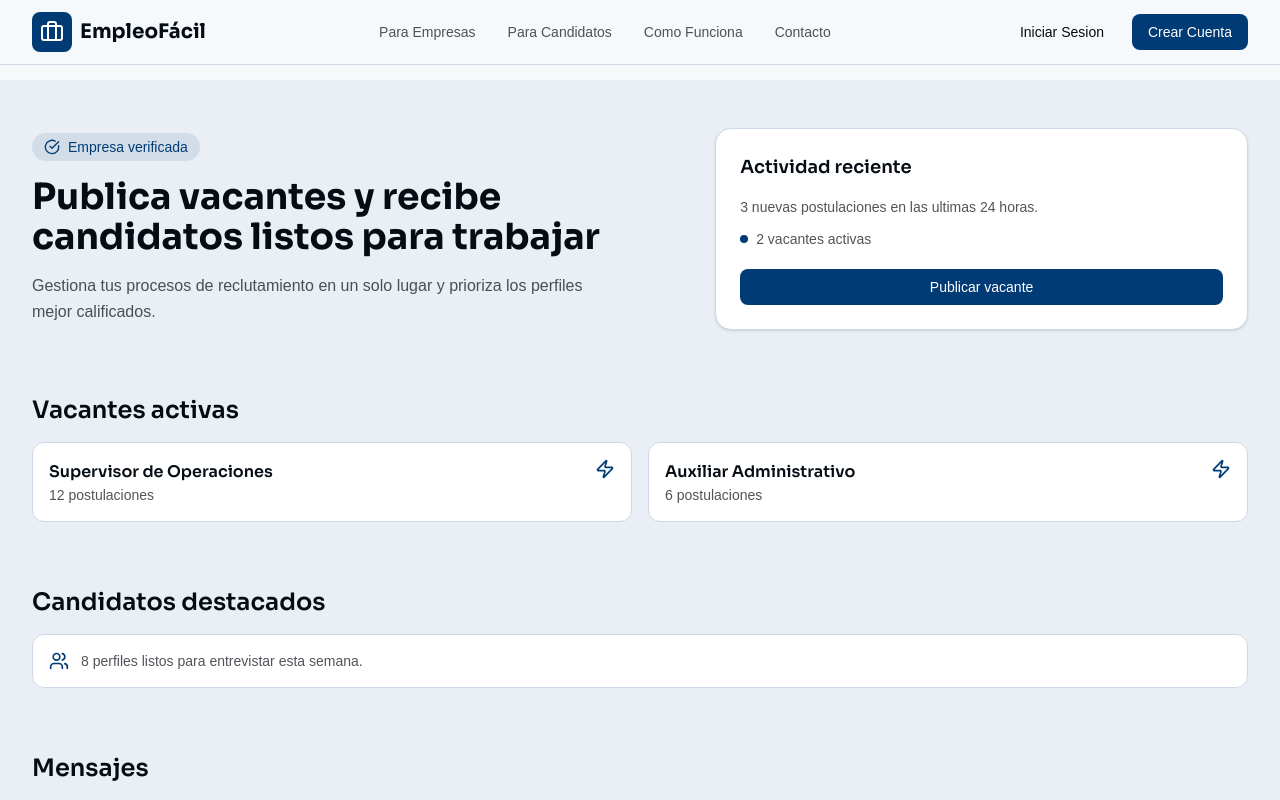
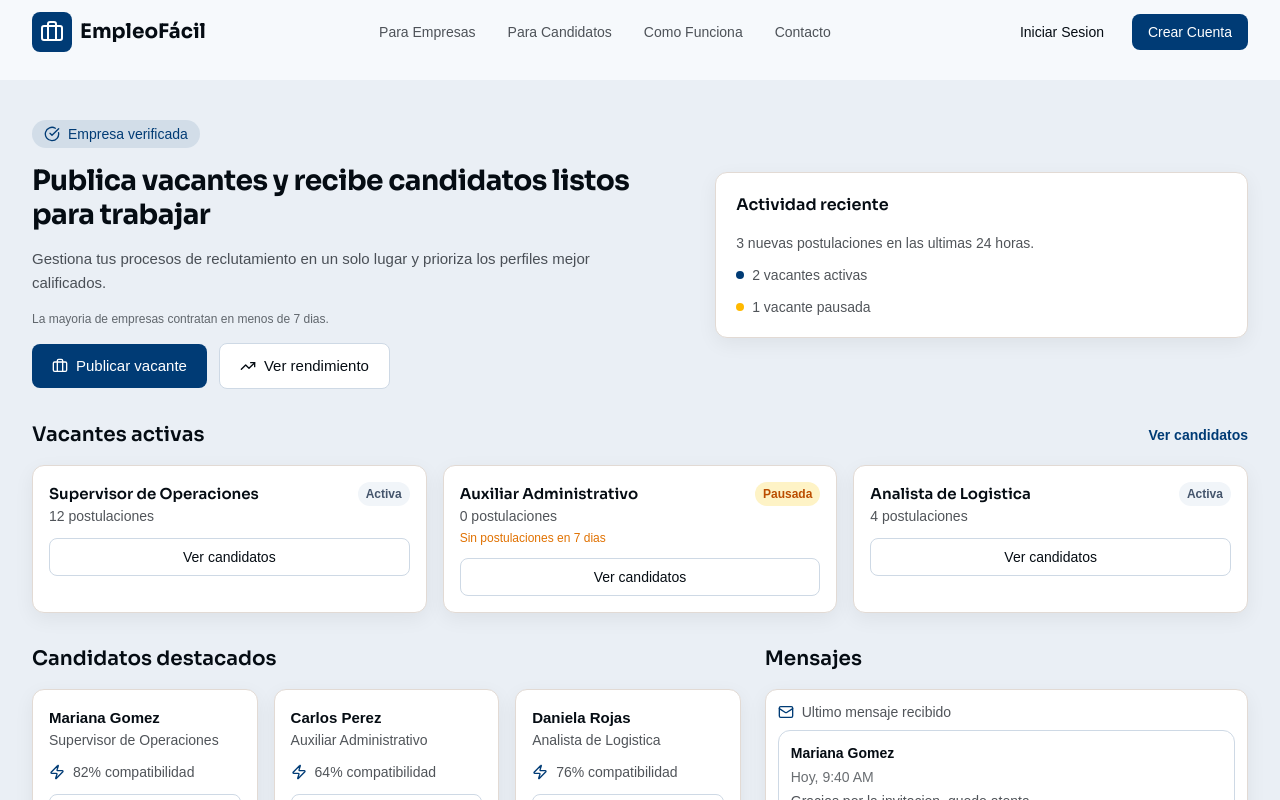
Before and after one commit to KevinTomala/empleofacil, a React (Vite) app in the folder frontend/: page /app/company in a window 1280 px wide. Shown: the top 800 px of the page. Built offline with nearby package versions, Linux system fonts and the light colour scheme.

Commit message:
Design: Mockup Dashboard Empresa

```diff
--- a/frontend/package.json
+++ b/frontend/package.json
@@ -10,10 +10,12 @@
     "preview": "vite preview"
   },
   "dependencies": {
+    "axios": "^1.12.2",
     "lucide-react": "^0.563.0",
     "react": "^19.2.0",
     "react-dom": "^19.2.0",
-    "react-router-dom": "^7.13.0"
+    "react-router-dom": "^7.13.0",
+    "socket.io-client": "^4.8.1"
   },
   "devDependencies": {
     "@eslint/js": "^9.39.1",
--- a/frontend/src/App.jsx
+++ b/frontend/src/App.jsx
@@ -13,7 +13,12 @@ import ProfileExperiencia from './modules/candidate/ProfileExperiencia'
 import ProfileFormacion from './modules/candidate/ProfileFormacion'
 import ProfileIdiomas from './modules/candidate/ProfileIdiomas'
 import ProfileDocumentos from './modules/candidate/ProfileDocumentos'
+import ProfileDatosPersonales from './modules/candidate/ProfileDatosPersonales'
 import CompanyHome from './modules/company/CompanyHome'
+import CompanyVacantes from './modules/company/CompanyVacantes'
+import CompanyCandidatos from './modules/company/CompanyCandidatos'
+import CompanyMensajes from './modules/company/CompanyMensajes'
+import CompanyPerfil from './modules/company/CompanyPerfil'
 import { AuthProvider } from './context/AuthContext'
 
 function ScrollToHash() {
@@ -50,8 +55,12 @@ function App() {
           <Route path="/perfil/formacion" element={<ProfileFormacion />} />
           <Route path="/perfil/idiomas" element={<ProfileIdiomas />} />
           <Route path="/perfil/documentos" element={<ProfileDocumentos />} />
-          <Route path="/perfil/datos-personales" element={<ProfileDatosBasicos />} />
+          <Route path="/perfil/datos-personales" element={<ProfileDatosPersonales />} />
           <Route path="/app/company" element={<CompanyHome />} />
+          <Route path="/app/company/vacantes" element={<CompanyVacantes />} />
+          <Route path="/app/company/candidatos" element={<CompanyCandidatos />} />
+          <Route path="/app/company/mensajes" element={<CompanyMensajes />} />
+          <Route path="/app/company/empresa" element={<CompanyPerfil />} />
         </Routes>
       </AuthProvider>
     </BrowserRouter>
--- a/frontend/src/components/Header.jsx
+++ b/frontend/src/components/Header.jsx
@@ -12,13 +12,19 @@ export default function Header() {
   const navigate = useNavigate()
   const { user, logout } = useAuth()
 
+  const homeLink = useMemo(() => {
+    if (user?.role === 'company') return '/app/company'
+    if (user?.role === 'candidate') return '/app/candidate/vacantes'
+    return '/'
+  }, [user])
+
   const navLinks = useMemo(() => {
     if (user?.role === 'company') {
       return [
-        { href: '/app/company#vacantes', label: 'Vacantes' },
-        { href: '/app/company#candidatos', label: 'Candidatos' },
-        { href: '/app/company#mensajes', label: 'Mensajes' },
-        { href: '/app/company#empresa', label: 'Empresa' },
+        { href: '/app/company/vacantes', label: 'Vacantes' },
+        { href: '/app/company/candidatos', label: 'Candidatos' },
+        { href: '/app/company/mensajes', label: 'Mensajes' },
+        { href: '/app/company/empresa', label: 'Empresa' },
       ]
     }
 
@@ -60,14 +66,14 @@ export default function Header() {
       <div className="page-container">
         <div className="flex items-center justify-between h-16">
           {/* Logo */}
-          <a href="/" className="flex items-center gap-2">
+          <Link to={homeLink} className="flex items-center gap-2">
             <div className="w-10 h-10 bg-primary rounded-lg flex items-center justify-center">
               <Briefcase className="w-6 h-6 text-white" />
             </div>
             <span className="font-heading font-bold text-xl text-foreground">
               EmpleoFácil
             </span>
-          </a>
+          </Link>
 
           {/* Desktop Navigation */}
           <nav className="hidden md:flex items-center gap-8">
--- a/frontend/src/modules/company/CompanyHome.jsx
+++ b/frontend/src/modules/company/CompanyHome.jsx
@@ -1,83 +1,145 @@
-import { CheckCircle, Mail, Users, Zap } from 'lucide-react'
+import './company.css'
+import { Briefcase, CheckCircle, Mail, TrendingUp, Users, Zap } from 'lucide-react'
 import Header from '../../components/Header'
 
 export default function CompanyHome() {
+  const vacantes = [
+    { title: 'Supervisor de Operaciones', applicants: 12, status: 'Activa' },
+    { title: 'Auxiliar Administrativo', applicants: 0, status: 'Pausada' },
+    { title: 'Analista de Logistica', applicants: 4, status: 'Activa' },
+  ]
+
+  const candidatos = [
+    { name: 'Mariana Gomez', role: 'Supervisor de Operaciones', match: 82 },
+    { name: 'Carlos Perez', role: 'Auxiliar Administrativo', match: 64 },
+    { name: 'Daniela Rojas', role: 'Analista de Logistica', match: 76 },
+  ]
+
+  const ultimoMensaje = {
+    candidate: 'Mariana Gomez',
+    date: 'Hoy, 9:40 AM',
+    text: 'Gracias por la invitacion, quedo atenta.',
+  }
+
   return (
-    <div className="min-h-screen bg-secondary">
+    <div className="company-scope company-compact min-h-screen bg-secondary">
       <Header />
-      <main className="page-container pt-12 pb-20 space-y-16">
+      <main className="page-container pt-10 pb-16 space-y-8">
         <section className="grid lg:grid-cols-[1.1fr_0.9fr] gap-8 items-center">
           <div className="space-y-4">
             <span className="inline-flex items-center gap-2 px-3 py-1 bg-primary/10 text-primary text-sm font-medium rounded-full">
               <CheckCircle className="w-4 h-4" /> Empresa verificada
             </span>
-            <h1 className="font-heading text-3xl sm:text-4xl font-bold">
+            <h1 className="company-title font-heading text-2xl sm:text-3xl font-bold">
               Publica vacantes y recibe candidatos listos para trabajar
             </h1>
             <p className="text-foreground/70 max-w-xl">
               Gestiona tus procesos de reclutamiento en un solo lugar y prioriza los perfiles
               mejor calificados.
             </p>
+            <p className="text-xs text-foreground/60">
+              La mayoria de empresas contratan en menos de 7 dias.
+            </p>
+            <div className="flex flex-wrap items-center gap-3">
+              <button className="px-5 py-2.5 bg-primary text-white rounded-lg font-medium flex items-center gap-2">
+                <Briefcase className="w-4 h-4" /> Publicar vacante
+              </button>
+              <button className="px-5 py-2.5 bg-white border border-border rounded-lg font-medium flex items-center gap-2">
+                <TrendingUp className="w-4 h-4" /> Ver rendimiento
+              </button>
+            </div>
           </div>
-          <div className="bg-white border border-border rounded-2xl p-6 shadow-sm">
-            <h2 className="font-heading text-lg font-semibold mb-4">Actividad reciente</h2>
+          <div className="company-card p-5 space-y-4">
+            <h2 className="font-heading text-base font-semibold">Actividad reciente</h2>
             <div className="space-y-3 text-sm text-foreground/70">
               <p>3 nuevas postulaciones en las ultimas 24 horas.</p>
               <div className="flex items-center gap-2">
                 <span className="w-2 h-2 bg-primary rounded-full" />
                 2 vacantes activas
               </div>
-              <button className="w-full mt-2 px-4 py-2 bg-primary text-white rounded-lg font-medium">
-                Publicar vacante
-              </button>
+              <div className="flex items-center gap-2">
+                <span className="w-2 h-2 bg-amber-400 rounded-full" />
+                1 vacante pausada
+              </div>
             </div>
           </div>
         </section>
 
-        <section id="vacantes" className="space-y-4">
-          <h2 className="font-heading text-2xl font-semibold">Vacantes activas</h2>
-          <div className="grid md:grid-cols-2 gap-4">
-            {[
-              { title: 'Supervisor de Operaciones', applicants: 12 },
-              { title: 'Auxiliar Administrativo', applicants: 6 },
-            ].map((item) => (
-              <div key={item.title} className="bg-white border border-border rounded-xl p-4">
-                <div className="flex items-start justify-between">
+        <section className="space-y-4">
+          <div className="flex items-center justify-between">
+            <h2 className="font-heading text-xl font-semibold">Vacantes activas</h2>
+            <button className="text-sm text-primary font-semibold">Ver candidatos</button>
+          </div>
+          <div className="grid lg:grid-cols-3 gap-4">
+            {vacantes.map((item) => (
+              <div key={item.title} className="company-card p-4">
+                <div className="flex items-start justify-between gap-3">
                   <div>
                     <h3 className="font-semibold">{item.title}</h3>
-                    <p className="text-sm text-foreground/70">{item.applicants} postulaciones</p>
+                    <p className="text-sm text-foreground/70">
+                      {item.applicants} postulaciones
+                    </p>
+                    {item.applicants === 0 && (
+                      <p className="text-xs text-amber-600 mt-1">
+                        Sin postulaciones en 7 dias
+                      </p>
+                    )}
                   </div>
-                  <Zap className="w-5 h-5 text-primary" />
+                  <span
+                    className={`text-xs font-semibold px-2 py-1 rounded-full ${
+                      item.status === 'Pausada'
+                        ? 'bg-amber-100 text-amber-700'
+                        : 'bg-slate-100 text-slate-600'
+                    }`}
+                  >
+                    {item.status}
+                  </span>
                 </div>
+                <button className="mt-3 w-full px-3 py-2 text-sm border border-border rounded-lg font-medium">
+                  Ver candidatos
+                </button>
               </div>
             ))}
           </div>
         </section>
 
-        <section id="candidatos" className="space-y-4">
-          <h2 className="font-heading text-2xl font-semibold">Candidatos destacados</h2>
-          <div className="bg-white border border-border rounded-xl p-4">
-            <div className="flex items-center gap-3 text-sm text-foreground/70">
-              <Users className="w-5 h-5 text-primary" />
-              8 perfiles listos para entrevistar esta semana.
+        <section className="grid lg:grid-cols-[1.1fr_0.75fr] gap-6">
+          <div className="space-y-4">
+            <h2 className="font-heading text-xl font-semibold">Candidatos destacados</h2>
+            <div className="grid sm:grid-cols-2 lg:grid-cols-3 gap-4">
+              {candidatos.map((item) => (
+                <div key={item.name} className="company-card p-4 space-y-3">
+                  <div>
+                    <p className="font-semibold">{item.name}</p>
+                    <p className="text-sm text-foreground/70">{item.role}</p>
+                  </div>
+                  <div className="flex items-center gap-2 text-sm text-foreground/70">
+                    <Zap className="w-4 h-4 text-primary" /> {item.match}% compatibilidad
+                  </div>
+                  <button className="w-full px-3 py-2 text-sm border border-border rounded-lg font-medium">
+                    Revisar perfil
+                  </button>
+                </div>
+              ))}
             </div>
           </div>
-        </section>
 
-        <section id="mensajes" className="space-y-4">
-          <h2 className="font-heading text-2xl font-semibold">Mensajes</h2>
-          <div className="bg-white border border-border rounded-xl p-4 flex items-center gap-3">
-            <Mail className="w-5 h-5 text-primary" />
-            <p className="text-sm text-foreground/70">No tienes mensajes pendientes.</p>
-          </div>
-        </section>
-
-        <section id="empresa" className="space-y-4">
-          <h2 className="font-heading text-2xl font-semibold">Perfil de empresa</h2>
-          <div className="bg-white border border-border rounded-xl p-4">
-            <p className="text-sm text-foreground/70">
-              Completa los datos de tu empresa para mejorar la visibilidad de tus vacantes.
-            </p>
+          <div className="space-y-4">
+            <h2 className="font-heading text-xl font-semibold">Mensajes</h2>
+            <div className="company-card p-3 space-y-2 text-sm">
+              <div className="flex items-center gap-2 text-sm text-foreground/70">
+                <Mail className="w-4 h-4 text-primary" />
+                Ultimo mensaje recibido
+              </div>
+              <div className="border border-border rounded-xl p-3 space-y-1 text-sm">
+                <p className="font-semibold">{ultimoMensaje.candidate}</p>
+                <p className="text-foreground/60">{ultimoMensaje.date}</p>
+                <p className="text-foreground/70">{ultimoMensaje.text}</p>
+              </div>
+              <button className="px-3 py-2 text-sm border border-border rounded-lg font-medium flex items-center gap-2">
+                <Users className="w-4 h-4" /> Responder
+              </button>
+            </div>
           </div>
         </section>
       </main>
--- /dev/null
+++ b/frontend/src/modules/company/company.css
@@ -0,0 +1,68 @@
+.company-scope {
+  --background: 36 33% 97%;
+  --foreground: 222 20% 12%;
+  --card: 0 0% 100%;
+  --card-foreground: 222 20% 12%;
+  --popover: 0 0% 100%;
+  --popover-foreground: 222 20% 12%;
+  --primary: 16 72% 45%;
+  --primary-foreground: 0 0% 98%;
+  --secondary: 36 25% 93%;
+  --secondary-foreground: 222 20% 12%;
+  --muted: 36 20% 92%;
+  --muted-foreground: 222 10% 40%;
+  --accent: 20 50% 92%;
+  --accent-foreground: 222 20% 12%;
+  --destructive: 0 72% 50%;
+  --destructive-foreground: 0 0% 98%;
+  --border: 24 20% 86%;
+  --input: 24 20% 86%;
+  --ring: 16 72% 45%;
+  --radius: 0.75rem;
+}
+
+.company-scope .company-title {
+  letter-spacing: -0.02em;
+}
+
+.company-scope .company-card {
+  background: hsl(var(--card));
+  border: 1px solid hsl(var(--border));
+  border-radius: calc(var(--radius) + 0.25rem);
+  box-shadow: 0 6px 20px rgba(20, 20, 20, 0.06);
+}
+
+.company-scope header {
+  border-bottom-color: transparent;
+}
+
+.company-scope.company-compact {
+  font-size: 0.9375rem;
+}
+
+.company-scope.company-compact .company-title {
+  font-size: 1.75rem;
+}
+
+.company-scope.company-compact .company-card {
+  border-radius: var(--radius);
+}
+
+.company-scope .company-list {
+  max-height: 560px;
+  overflow-y: auto;
+  padding-right: 0.25rem;
+}
+
+.company-scope .company-list::-webkit-scrollbar {
+  width: 8px;
+}
+
+.company-scope .company-list::-webkit-scrollbar-track {
+  background: transparent;
+}
+
+.company-scope .company-list::-webkit-scrollbar-thumb {
+  background: hsl(var(--border));
+  border-radius: 999px;
+}
```
Also changed, not shown: 2 other files (tests, documents, lock files or other folders).
